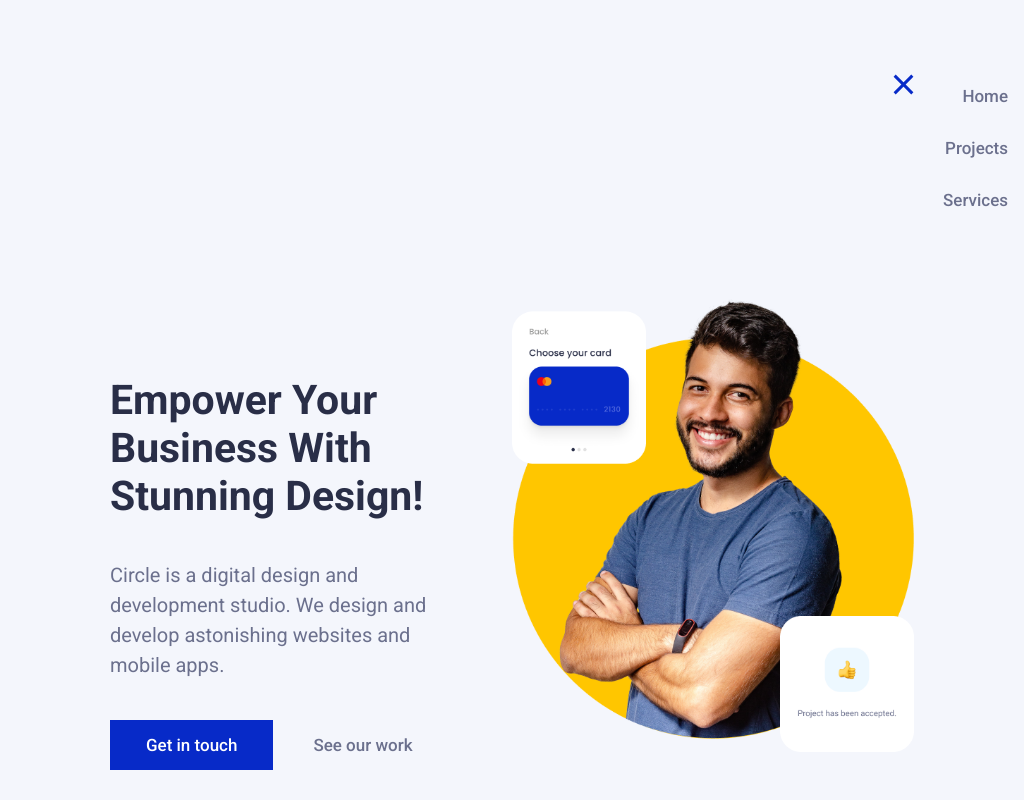
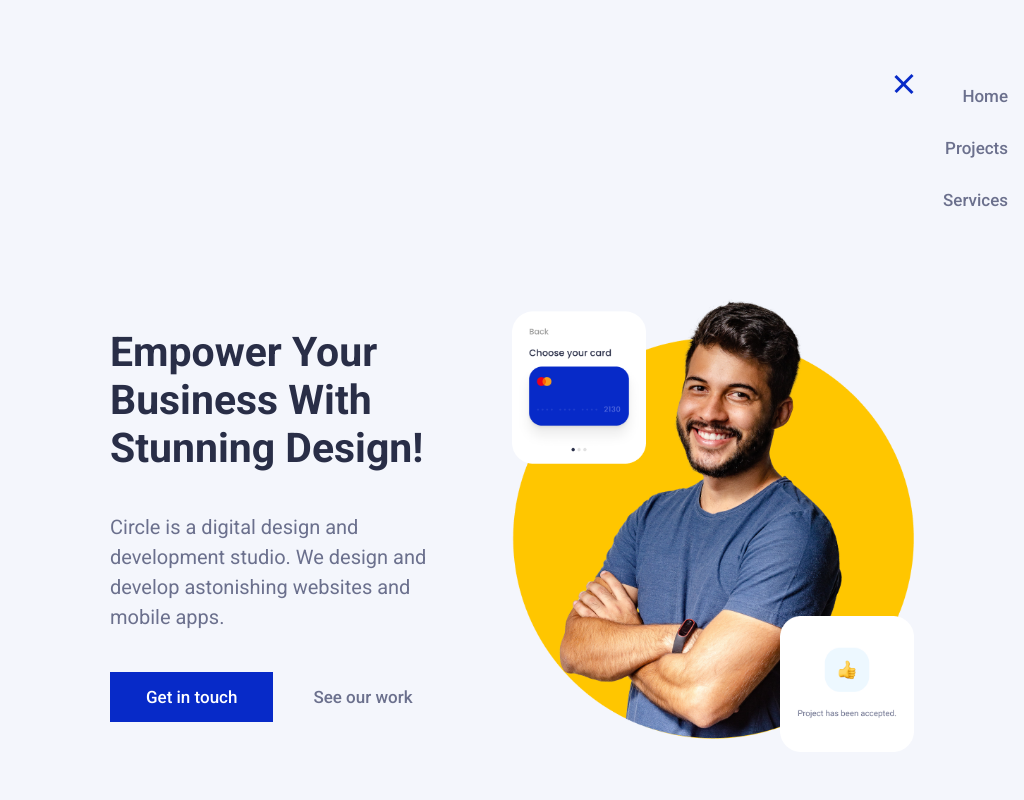
Before and after one commit to steroman/midproject, a plain HTML site: page index.html in a window 1024 px wide. Both pictures are taken after a click on the element 903 px from the left and 84 px from the top of the page. Shown: the top 800 px of the page. Drawn offline with Linux system fonts and the light colour scheme.

Commit message:
convert px to rem

```diff
--- a/styles.css
+++ b/styles.css
@@ -38,7 +38,6 @@ h1 {
     color: var(--color-neutral-dark);
     line-height: auto;
     margin: 0 auto;
-    margin-top: 6rem;
 }
 
 h2 {
@@ -90,7 +89,7 @@ a {
 }
 
 .box-shadow {
-    box-shadow: 0 38.78px 77.55px rgba(0, 0, 0, 0.1);
+    box-shadow: 0 2.4rem 4.8rem rgba(0, 0, 0, 0.1);
 }
 
 .hidden {
@@ -142,24 +141,8 @@ header {
     width: 100%;
     background-color: var(--color-neutral-light);
     padding-top: 1rem;
-    /* padding: 0;
-    height: 6.25rem;
-    position: fixed;
-    top: 0;
     z-index: 100;
-    background-color: var(--color-neutral-light);
-    padding-top: 4.375rem;
-    align-items: center;
-    max-width: 68.75rem; */
 }
-
-/* nav {
-    display: flex;
-    flex-direction: row;
-    max-height: 3.25rem;
-    flex-grow: 1;
-    justify-content: center;
-} */
 
 .navbar {
     display: flex;
@@ -167,9 +150,9 @@ header {
     justify-content: space-between;
     flex-grow: 1;
     align-items: center;
-    max-width: 1320px;
+    max-width: 82.5rem;
     width: 100%;
-    padding: 0px 1rem;
+    padding: 0 1rem;
     box-sizing: border-box;
 }
 
@@ -192,9 +175,9 @@ nav ul {
 
 .bar {
     display: block;
-    width: 25px;
-    height: 3px;
-    margin: 5px auto;
+    width: 1.5rem;
+    height: 0.18rem;
+    margin: 0.3rem auto;
     -webkit-transition: all 0.3s ease;
     transition: all 0.3s ease;
     background-color: var(--color-primary-default);
@@ -518,28 +501,10 @@ footer {
         overflow-x: hidden;
     }
 
-    /* header {
-        padding: 0;
-        margin: 0;
-        height: 100px;
-        width: 100vw;
-        position: fixed;
-        top: 0;
-        left: 0;
-        right: 0;
-        z-index: 100;
-        background-color: var(--color-neutral-light);
-    } */
-
-    /* header nav,
-    header button {
-        display: none;
-    } */
-
     main {
         display: flex;
         flex-direction: column;
-        overflow: hidden;
+        overflow: auto;
         gap: 3rem;
         margin-top: 1rem;
     }
@@ -589,8 +554,6 @@ footer {
     #hero-image img {
         max-width: 90%;
     }
-
-
 
     #projects {
         text-align: center;
@@ -745,26 +708,6 @@ footer {
         padding: 1rem;
         overflow-x: hidden;
     }
-
-    /* header {
-        padding: 0 2rem;
-        display: flex;
-        margin: 0;
-        height: 5rem;
-        width: 100vw;
-        position: fixed;
-        top: 0;
-        left: 0;
-        right: 0;
-        z-index: 100;
-        background-color: var(--color-neutral-light);
-        box-sizing: border-box;
-    } */
-
-    /* header nav,
-    header button {
-        display: none;
-    } */
 
     main {
         display: flex;
@@ -977,17 +920,6 @@ footer {
 
 }
 
-/* @media (max-width: 812px) {
-    #project-list {
-        display: flex;
-        flex-direction: row;
-        justify-content: space-between;
-        flex-wrap: nowrap;
-        margin-top: 3.75rem;
-        gap: 2.5rem;
-    }
-} */
-
 @media (max-width: 640px) {
 
     #clients {
@@ -1019,17 +951,17 @@ footer {
     }
 
     .hamburger.active .bar:nth-child(1) {
-        transform: translateY(8px) rotate(45deg);
+        transform: translateY(0.5rem) rotate(45deg);
     }
 
     .hamburger.active .bar:nth-child(3) {
-        transform: translateY(-8px) rotate(-45deg);
+        transform: translateY(-0.5rem) rotate(-45deg);
     }
 
     .nav-menu {
         position: fixed;
         left: -100%;
-        top: 70px;
+        top: 4.375rem;
         gap: 0;
         flex-direction: column;
         background-color: var(--color-neutral-light);
@@ -1056,10 +988,10 @@ footer {
     header {
         padding-top: 4.375rem;
         z-index: 100;
-        margin-bottom: 10px;
+        margin-bottom: 1rem;
     }
 
     .navbar {
-        padding: 0px 6.735rem;
+        padding: 0 6.735rem;
     }
 }
```
